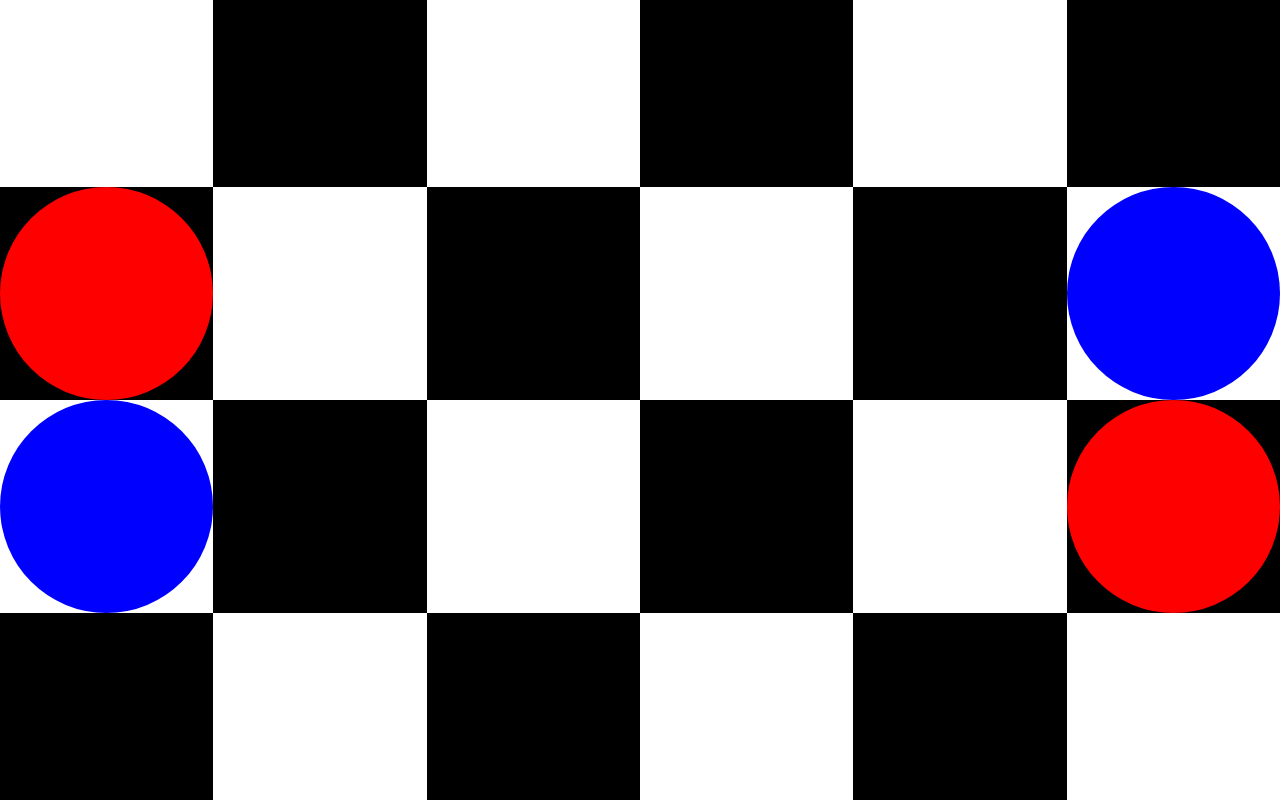
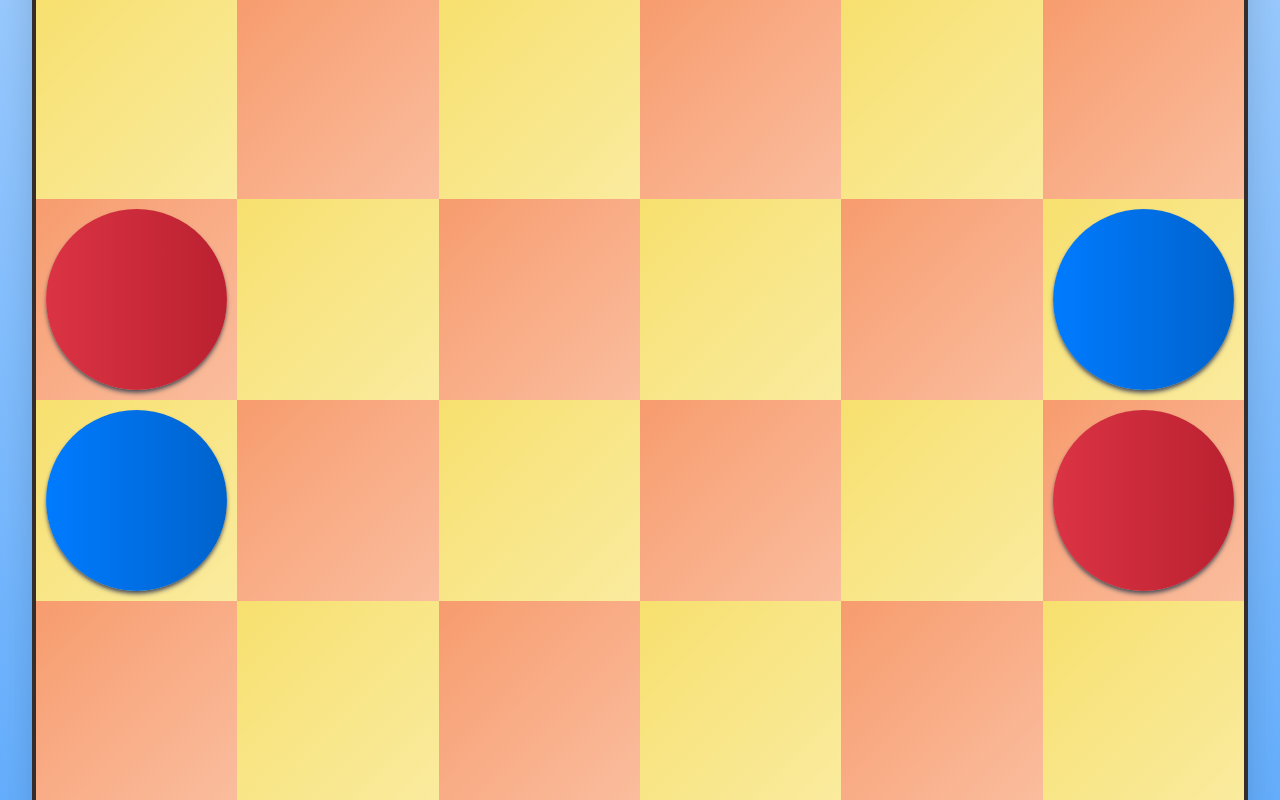
Before and after one commit to bernard-rodrigues/crab_game_react, a React (Vite) app: page / in a window 1280 px wide. Shown: the top 800 px of the page. Built offline with nearby package versions, Linux system fonts and the light colour scheme.

Commit message:
add: initial color palette closes #4

```diff
--- a/src/App.tsx
+++ b/src/App.tsx
@@ -1,9 +1,37 @@
+import { createContext, useState } from "react"
 import { Board } from "./components/Board"
 
+interface TurnContextProps{
+  currentPlayer: number
+  togglePlayer: () => void
+}
+
 export const App = () => {
+  const [currentPlayer, setCurrentPlayer] = useState(1);
+
+  const togglePlayer = () => {
+    setCurrentPlayer(currentPlayer === 1 ? 2 : 1);
+  }
+
+  const TurnContext = createContext({} as TurnContextProps);
+
   return (
-    <>
-      <Board />
-    </>
+    <TurnContext.Provider value={{
+      currentPlayer,
+      togglePlayer
+    }}>
+      <main
+        className="relative h-screen w-screen"
+        style={{
+          backgroundImage:
+            currentPlayer === 1 ?
+            "linear-gradient(to bottom, hsl(211, 100%, 80%), hsl(211, 100%, 70%))" :
+            "linear-gradient(to bottom, hsl(354, 70%, 83%), hsl(354, 70%, 73%))",
+        }}
+      >
+        <h1 className="text-main-text text-xl absolute top-1/8 -translate-y-1/2 left-1/2 -translate-1/2">Player {currentPlayer} turn</h1>
+        <Board />
+      </main>
+    </TurnContext.Provider>
   )
 }
--- a/src/components/Board.tsx
+++ b/src/components/Board.tsx
@@ -85,13 +85,13 @@ export const Board = () => {
     }
 
     return(
-        <div id="board" className="w-screen aspect-square fixed top-1/2 -translate-y-1/2 grid grid-cols-6 grid-rows-6">
+        <div id="board" className="w-[95%] aspect-square absolute left-1/2 top-1/2 -translate-x-1/2 -translate-y-1/2 grid grid-cols-6 grid-rows-6 border-4 border-main-text shadow-2xl">
             {[...Array(36)].map((_, squareId) => (
             <div
                 id={`square-${squareId}`}
                 key={squareId}
                 className={`w-full h-full ${
-                    ((Math.floor(squareId / 6) + squareId % 6) % 2 === 0 ? "bg-black" : "bg-white")
+                    ((Math.floor(squareId / 6) + squareId % 6) % 2 === 0 ? "bg-linear-to-br from-board-blackest to-board-black" : "bg-linear-to-br from-board-whitest to-board-white")
                 }`}
                 onClick={() => moveCrab(squareId)}
             >
--- a/src/components/Crab.tsx
+++ b/src/components/Crab.tsx
@@ -8,13 +8,15 @@ interface CrabProps{
 export const Crab = (props: CrabProps) => {
     return(
         <div
-            className="absolute w-1/6 bg-red-500 h-1/6 rounded-full"
+            className="absolute w-1/6 h-1/6 rounded-full shadow-md shadow-zinc-600"
             style={{
                 left: `${(props.crab.x/6)*100}%`,
                 top: `${(props.crab.y/6)*100}%`,
                 filter: props.crab.active ? 'brightness(80%)' : 'brightness(100%)',
-                transform: props.crab.active ? 'scale(0.8)' : 'scale(1)',
-                backgroundColor: props.crab.player === 1 ? 'blue' : 'red'
+                transform: props.crab.active ? 'scale(1)' : 'scale(0.9)',
+                background: props.crab.player === 1
+                    ? 'linear-gradient(to right, hsl(211, 100%, 50%), hsl(211, 100%, 40%))'
+                    : 'linear-gradient(to right, hsl(354, 70%, 53%), hsl(354, 70%, 43%))'
             }}
             onClick={() => props.handleCrabActiveFunction(props.crab)}
         />
--- a/src/styles/global.css
+++ b/src/styles/global.css
@@ -1 +1,15 @@
 @import "tailwindcss";
+
+@theme{
+    --color-p1-blue: hsl(211, 100%, 50%);
+    --color-p2-red: hsl(354, 70%, 53%);
+    --color-p1-bg-blue: hsl(211, 100%, 80%);
+    --color-p2-bg-red: hsl(354, 70%, 83%);
+
+    --color-main-text: hsl(6, 10%, 19%);
+
+    --color-board-black: hsl(20, 90%, 80%);
+    --color-board-blackest: hsl(20, 90%, 70%);
+    --color-board-white: hsl(50, 90%, 80%);
+    --color-board-whitest: hsl(50, 90%, 70%);
+}
```
